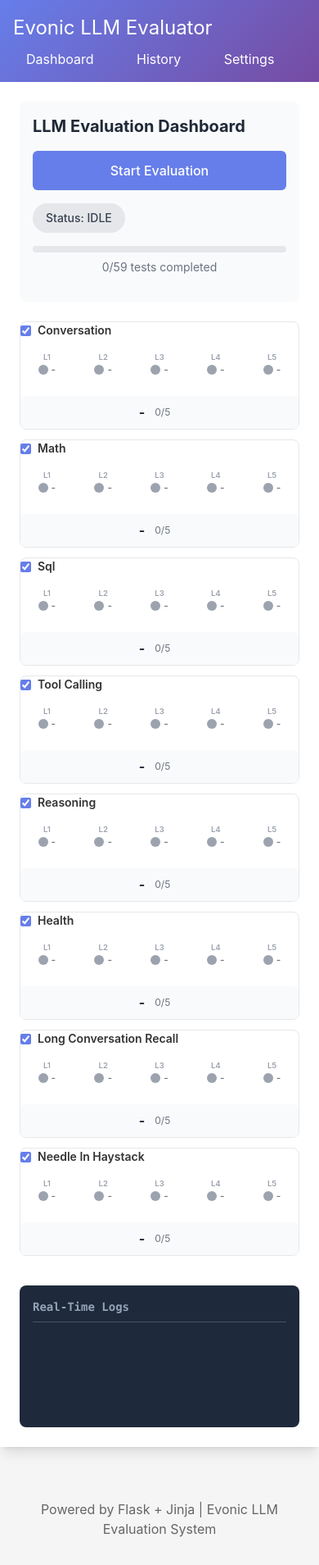
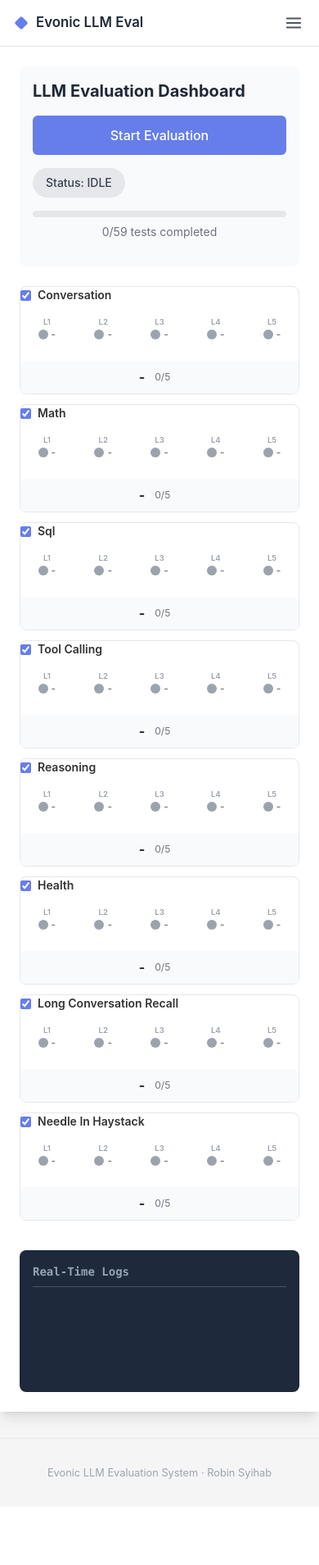
Before and after one commit to anvie/evonic-llm-eval, a Flask app: page / in a window 390 px wide. Shown: the whole page at 82% size. After the commit the page ends 1804 px from the top, so only its background shows below. Run offline with Flask 3, Linux system fonts and the light colour scheme; data that the repository does not hold is empty; some libraries are stand-ins or nearby versions.

Commit message:
feat: modernize header/navbar to clean minimal design
Replace generic purple gradient header with a sticky white header:
flat layout with brand logo on left, nav links on right, active page
underline indicator, and mobile hamburger toggle.

```diff
--- a/static/style.css
+++ b/static/style.css
@@ -13,36 +13,92 @@ body {
     background-color: #f5f5f5;
 }
 
+/* Header */
 header {
-    background: linear-gradient(135deg, #667eea 0%, #764ba2 100%);
-    color: white;
-    padding: 1rem 2rem;
-    box-shadow: 0 2px 10px rgba(0,0,0,0.1);
+    position: sticky;
+    top: 0;
+    z-index: 50;
+    background: #ffffff;
+    border-bottom: 1px solid #e5e7eb;
 }
 
-header h1 {
-    font-size: 2rem;
-    margin-bottom: 0.5rem;
+.header-inner {
+    max-width: 1600px;
+    margin: 0 auto;
+    display: flex;
+    align-items: center;
+    justify-content: space-between;
+    padding: 0 2rem;
+    height: 56px;
+}
+
+.brand {
+    display: flex;
+    align-items: center;
+    gap: 0.5rem;
+    text-decoration: none;
+    color: #1f2937;
+    font-weight: 600;
+    font-size: 1.05rem;
+}
+
+.brand-icon {
+    flex-shrink: 0;
+}
+
+nav {
+    display: flex;
+    align-items: center;
+    gap: 0.25rem;
 }
 
 nav a {
-    color: white;
+    color: #4b5563;
     text-decoration: none;
-    margin-right: 1rem;
-    padding: 0.5rem 1rem;
-    border-radius: 5px;
-    transition: background-color 0.3s;
+    padding: 0.375rem 0.75rem;
+    border-radius: 6px;
+    font-size: 0.875rem;
+    font-weight: 500;
+    transition: background-color 0.15s, color 0.15s;
+    position: relative;
 }
 
 nav a:hover {
-    background-color: rgba(255,255,255,0.2);
+    background-color: #f3f4f6;
+    color: #111827;
+}
+
+nav a.nav-active {
+    color: #667eea;
+}
+
+nav a.nav-active::after {
+    content: '';
+    position: absolute;
+    bottom: -1px;
+    left: 0.75rem;
+    right: 0.75rem;
+    height: 2px;
+    background: #667eea;
+    border-radius: 1px;
+}
+
+.nav-toggle {
+    display: none;
+    background: none;
+    border: none;
+    color: #4b5563;
+    cursor: pointer;
+    padding: 0.25rem;
 }
 
 footer {
     text-align: center;
     padding: 2rem;
-    color: #666;
+    color: #9ca3af;
     margin-top: 2rem;
+    font-size: 0.8rem;
+    border-top: 1px solid #e5e7eb;
 }
 
 /* Shared Button Styles (used across multiple pages) */
@@ -349,12 +405,38 @@ footer {
 
 /* Responsive */
 @media (max-width: 768px) {
-    header {
-        padding: 1rem;
+    .header-inner {
+        padding: 0 1rem;
+        flex-wrap: wrap;
     }
 
-    header h1 {
-        font-size: 1.5rem;
+    .nav-toggle {
+        display: block;
+    }
+
+    nav {
+        display: none;
+        flex-direction: column;
+        width: 100%;
+        padding: 0.5rem 0;
+        gap: 0;
+    }
+
+    nav.nav-open {
+        display: flex;
+    }
+
+    nav a {
+        padding: 0.625rem 0.75rem;
+    }
+
+    nav a.nav-active::after {
+        display: none;
+    }
+
+    nav a.nav-active {
+        background-color: #eef2ff;
+        color: #667eea;
     }
 
     .matrix-header,
--- a/templates/base.html
+++ b/templates/base.html
@@ -9,12 +9,28 @@
 </head>
 <body>
     <header>
-        <h1>Evonic LLM Evaluator</h1>
-        <nav>
-            <a href="/">Dashboard</a>
-            <a href="/history">History</a>
-            <a href="/settings">Settings</a>
-        </nav>
+        <div class="header-inner">
+            <a href="/" class="brand">
+                <svg class="brand-icon" width="20" height="20" viewBox="0 0 20 20" fill="none" xmlns="http://www.w3.org/2000/svg">
+                    <rect x="10" y="1.5" width="12" height="12" rx="2" transform="rotate(45 10 1.5)" fill="#667eea"/>
+                </svg>
+                <span>Evonic LLM Eval</span>
+            </a>
+
+            <button class="nav-toggle" onclick="document.querySelector('nav').classList.toggle('nav-open')" aria-label="Toggle navigation">
+                <svg width="22" height="22" viewBox="0 0 24 24" fill="none" stroke="currentColor" stroke-width="2" stroke-linecap="round">
+                    <line x1="3" y1="6" x2="21" y2="6"/>
+                    <line x1="3" y1="12" x2="21" y2="12"/>
+                    <line x1="3" y1="18" x2="21" y2="18"/>
+                </svg>
+            </button>
+
+            <nav>
+                <a href="/" class="{{ 'nav-active' if request.path == '/' else '' }}">Dashboard</a>
+                <a href="/history" class="{{ 'nav-active' if request.path.startswith('/history') else '' }}">History</a>
+                <a href="/settings" class="{{ 'nav-active' if request.path == '/settings' else '' }}">Settings</a>
+            </nav>
+        </div>
     </header>
 
     <main class="max-w-[1600px] mx-auto">
@@ -22,7 +38,7 @@
     </main>
 
     <footer>
-        <p>Powered by Flask + Jinja | Evonic LLM Evaluation System</p>
+        <p>Evonic LLM Evaluation System &middot; Robin Syihab</p>
     </footer>
 </body>
 </html>
```
